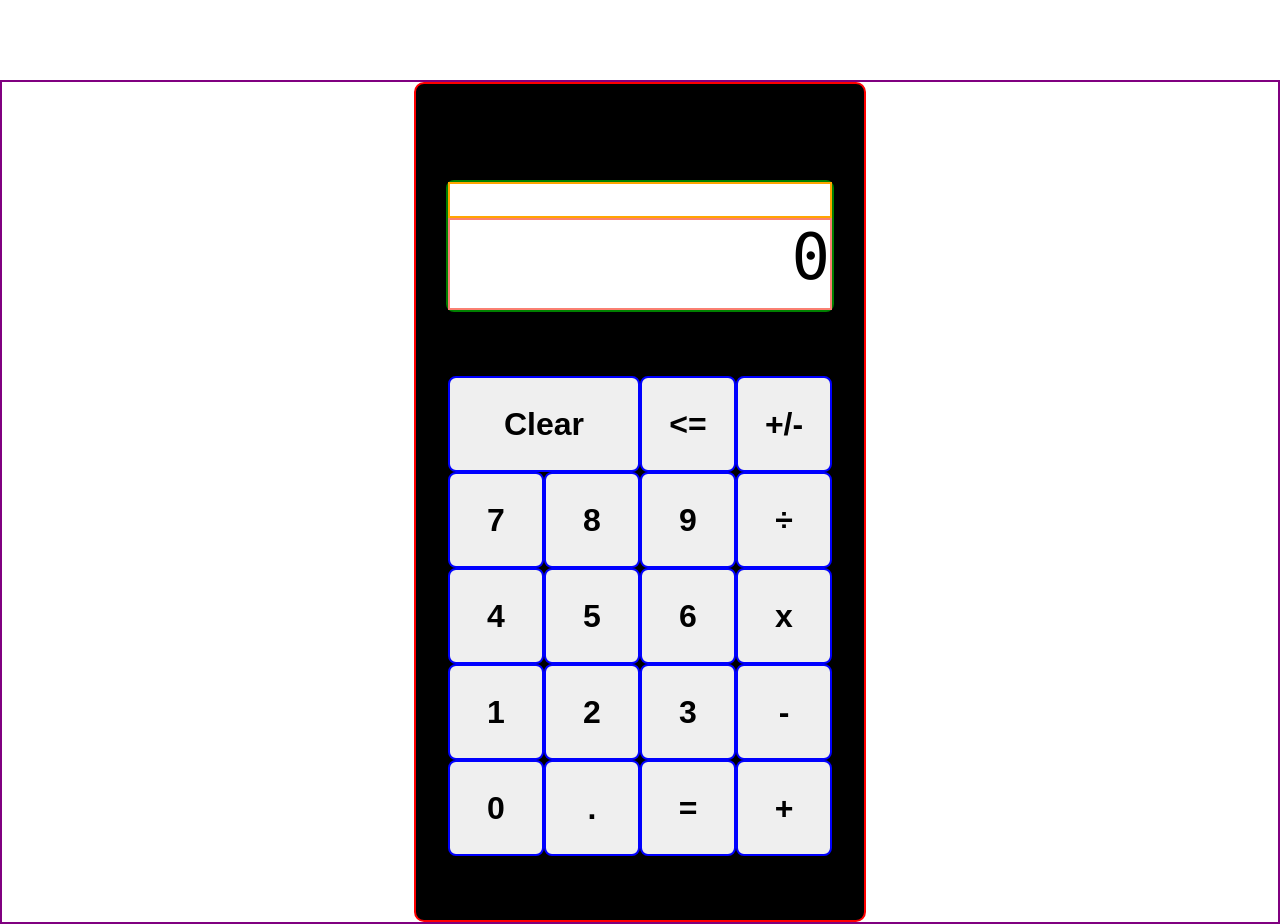
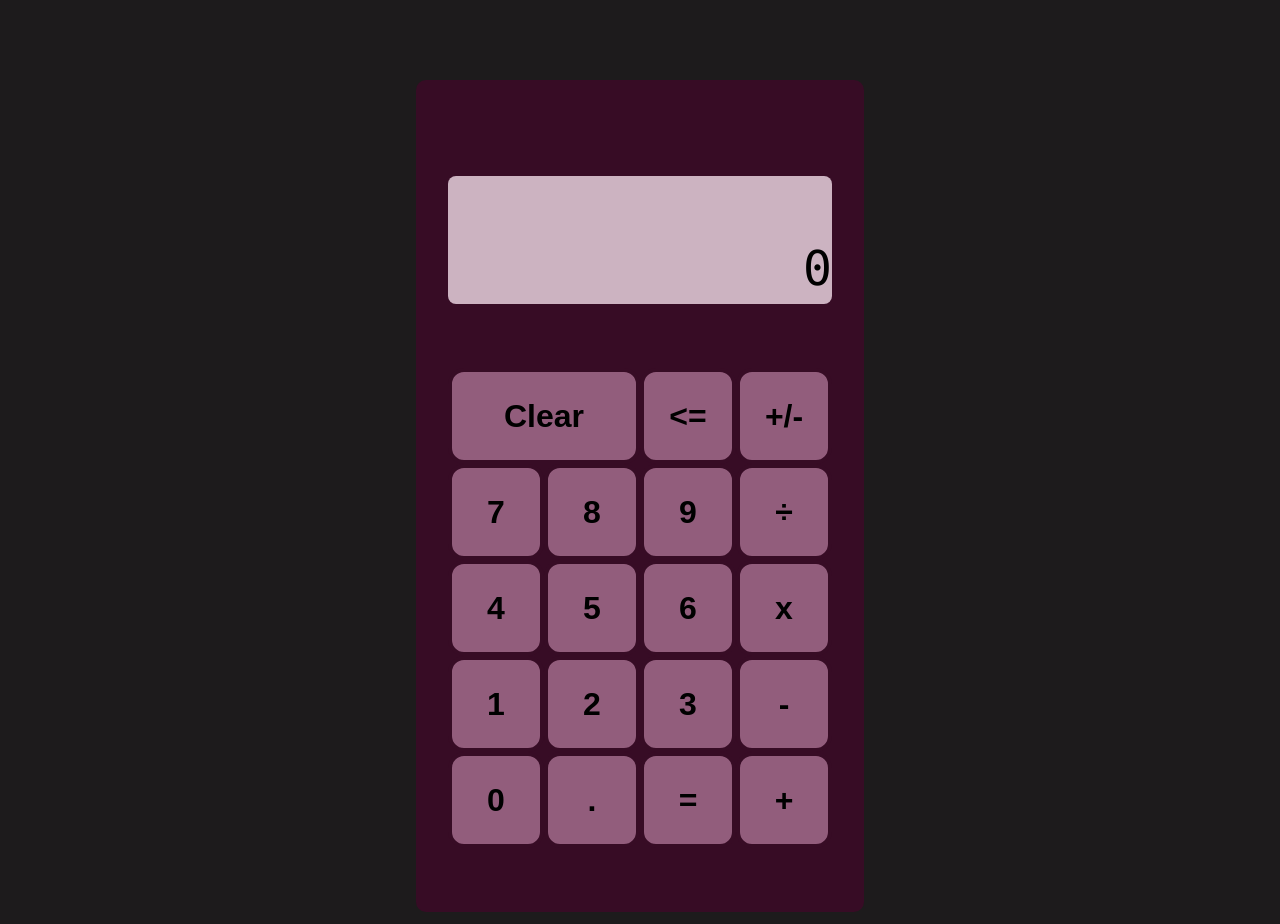
Before and after one commit to OscarFinn/odin_calculator, a plain HTML site: page index.html in a window 1280 px wide. Drawn offline with Linux system fonts and the light colour scheme.

Commit message:
customised colours of highlight a little and added hover highlighting

```diff
--- a/style.css
+++ b/style.css
@@ -2,13 +2,15 @@
     margin: 0;
     padding: 0;
 }
+
 body {
     font-family:"Monaco","Console",monospace;
     font-size:32px;
     margin-top: 5rem;
+    background-color: hsl(330, 3%, 11%);
 }
 .container{
-    border: 2px solid purple;
+    /*border: 2px solid purple;*/
     display:flex;
     flex-direction:column;
     justify-content: center;
@@ -18,9 +20,9 @@ body {
     width:24rem;
     padding: 2em 1em;
     padding-top:3em;
-    background-color: black;
+    background-color: hsl(325, 65%, 13%);
     border-radius: 10px;
-    border:2px solid red;
+    /*border:2px solid red;*/
     display:flex;
     flex-direction: column;
     align-items:center;
@@ -34,38 +36,46 @@ button{
     font-size:32px;
     font-weight: 800;
     font-family:sans-serif;
-    border:2px solid blue;
+    /*border:2px solid blue;*/
     box-sizing:border-box;
-    border-radius:0.5rem;
+    border-radius:1rem;
+    border: 0.25rem solid hsl(325, 65%, 13%);
     height: 6rem;
     aspect-ratio: 1/1;
+    background-color: hsl(325, 22%, 47%);
 }
 
 #clear {
     aspect-ratio: 2/1;
 }
 .calc-output{
-    font-size: 64px;
+    font-size: 48px;
     text-align: end;
-    background-color: white;
-    border:2px solid green;
+    background-color: hsl(325, 20%, 75%);;
+    /*border:2px solid green;*/
     border-radius:0.5rem;
     height:8rem;
     width: 24rem;
     margin-bottom:4rem;
     display:flex;
     flex-direction: column;
+    justify-content: space-between
 }
 .previous-number{
-    border:2px solid orange;
+    /*border:2px solid orange;*/
     text-align:start;
     font-size: 32px;
     flex: 1 1 1;
-    min-height: 1em;
+    min-height: 2em;
 }
 .current-number{
-    border:2px solid salmon;
+    /*border:2px solid salmon;*/
     height:8rem;
     flex: 1 1 2;
     min-height: 0;
+    align-self:flex-end;
+    justify-content: flex-end;
 }
+button:hover {
+    background-color: hsl(325, 50%, 66%);
+}
```
